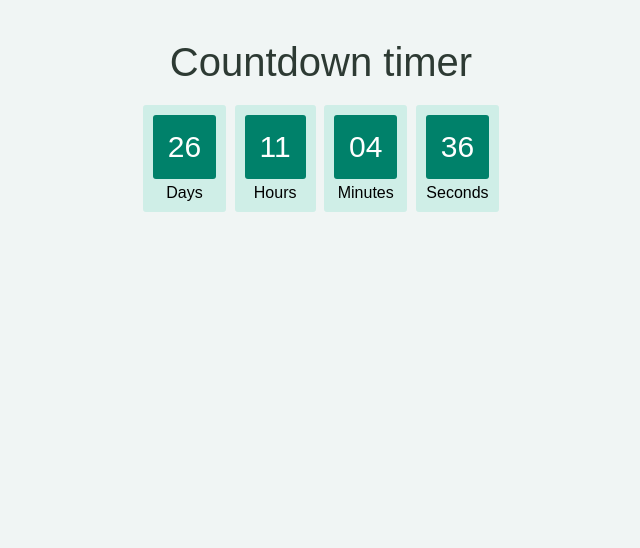
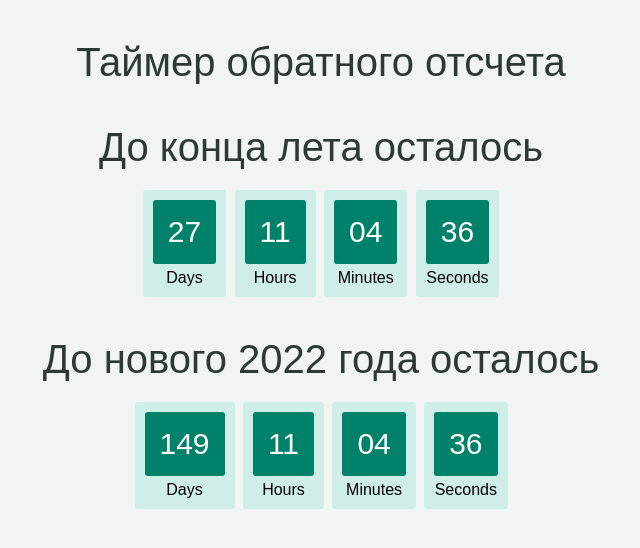
Before and after one commit to AndrL2311/goit-js-hw-11-timer, a plain HTML site: page index.html in a window 1280 px wide. Shown: the whole page, without its empty margins (319-959 px from the left). Drawn offline with Linux system fonts and the light colour scheme.

Commit message:
Update index.html and timer.js
Добавил еще один таймер в разметку и доработал привязку по Id

```diff
--- a/index.html
+++ b/index.html
@@ -8,7 +8,8 @@
     <link rel="stylesheet" href="css/styles.css" />
   </head>
   <body>
-    <h1 class="title">Countdown timer</h1>
+    <h1 class="title">Таймер обратного отсчета</h1>
+    <h2 class="title">До конца лета осталось</h2>
     <div class="timer" id="timer-1">
       <div class="field">
         <span class="value" data-value="days">11</span>
@@ -30,6 +31,28 @@
         <span class="label">Seconds</span>
       </div>
     </div>
+      <h2 class="title">До нового 2022 года осталось</h2>
+      <div class="timer" id="timer-2">
+        <div class="field">
+          <span class="value" data-value="days">11</span>
+          <span class="label">Days</span>
+        </div>
+
+        <div class="field">
+          <span class="value" data-value="hours">11</span>
+          <span class="label">Hours</span>
+        </div>
+
+        <div class="field">
+          <span class="value" data-value="mins">11</span>
+          <span class="label">Minutes</span>
+        </div>
+
+        <div class="field">
+          <span class="value" data-value="secs">11</span>
+          <span class="label">Seconds</span>
+        </div>
+      </div>
 
     <script src="./js/timer.js" type="module"></script>
   </body>
--- a/js/timer.js
+++ b/js/timer.js
@@ -1,14 +1,15 @@
 class CountdownTimer {
   constructor({ selector, targetDate }) {
-    this.selector = selector;
+    this.timerRefs = document.querySelector(selector);
     this.targetDate = targetDate;
     this.intervalId = null;
     this.refs = {
-      secs: document.querySelector('span[data-value="secs"]'),
-      mins: document.querySelector('span[data-value="mins"]'),
-      hours: document.querySelector('span[data-value="hours"]'),
-      days: document.querySelector('span[data-value="days"]'),
+      secs: this.timerRefs.querySelector('span[data-value="secs"]'),
+      mins: this.timerRefs.querySelector('span[data-value="mins"]'),
+      hours: this.timerRefs.querySelector('span[data-value="hours"]'),
+      days: this.timerRefs.querySelector('span[data-value="days"]'),
     };
+    this.start();
   }
   start() {
     this.intervalId = setInterval(
@@ -51,7 +52,13 @@ class CountdownTimer {
 
 const timer = new CountdownTimer({
   selector: "#timer-1",
-  targetDate: new Date("Aug 31, 2021"),
+  targetDate: new Date("Sep 1, 2021"),
 });
 
-timer.start();
+const timer2 = new CountdownTimer({
+  selector: "#timer-2",
+  targetDate: new Date("Jan 1, 2022"),
+});
+
+// timer.start();
+// timer2.start();
```
